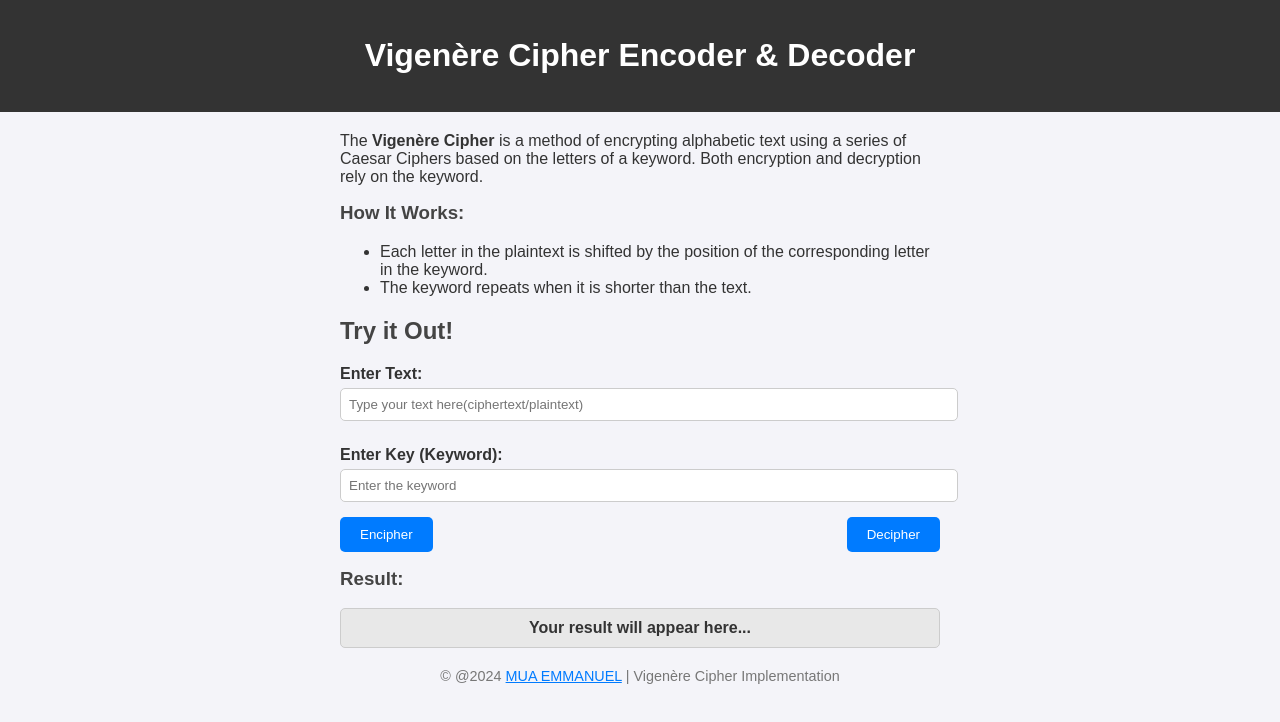
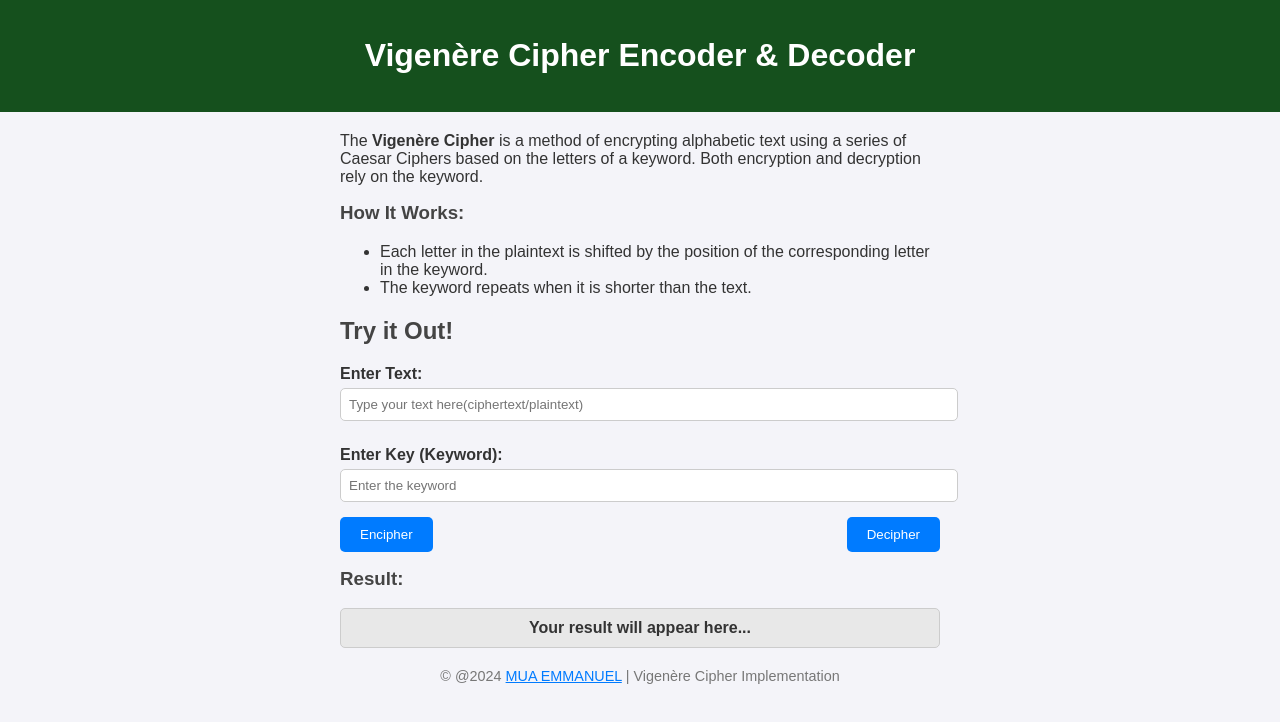
Before and after one commit to mua2022/VigenreCipherDecipherTool-, a plain HTML site: page index.html in a window 1280 px wide. Drawn offline with Linux system fonts and the light colour scheme.

Commit message:
ui looks splendid

```diff
--- a/style.css
+++ b/style.css
@@ -7,7 +7,7 @@ body {
 }
 
 header {
-    background: #333;
+    background: #15501d;
     color: #fff;
     padding: 1rem;
     text-align: center;
```
